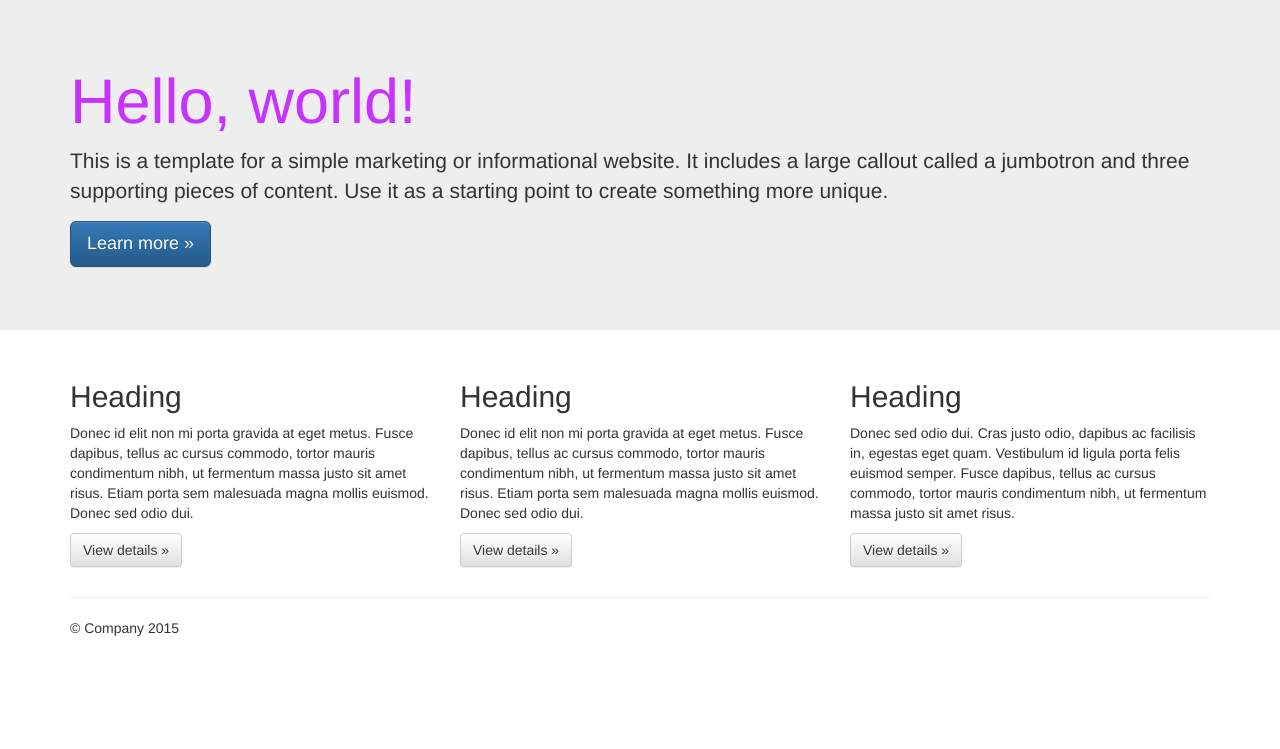
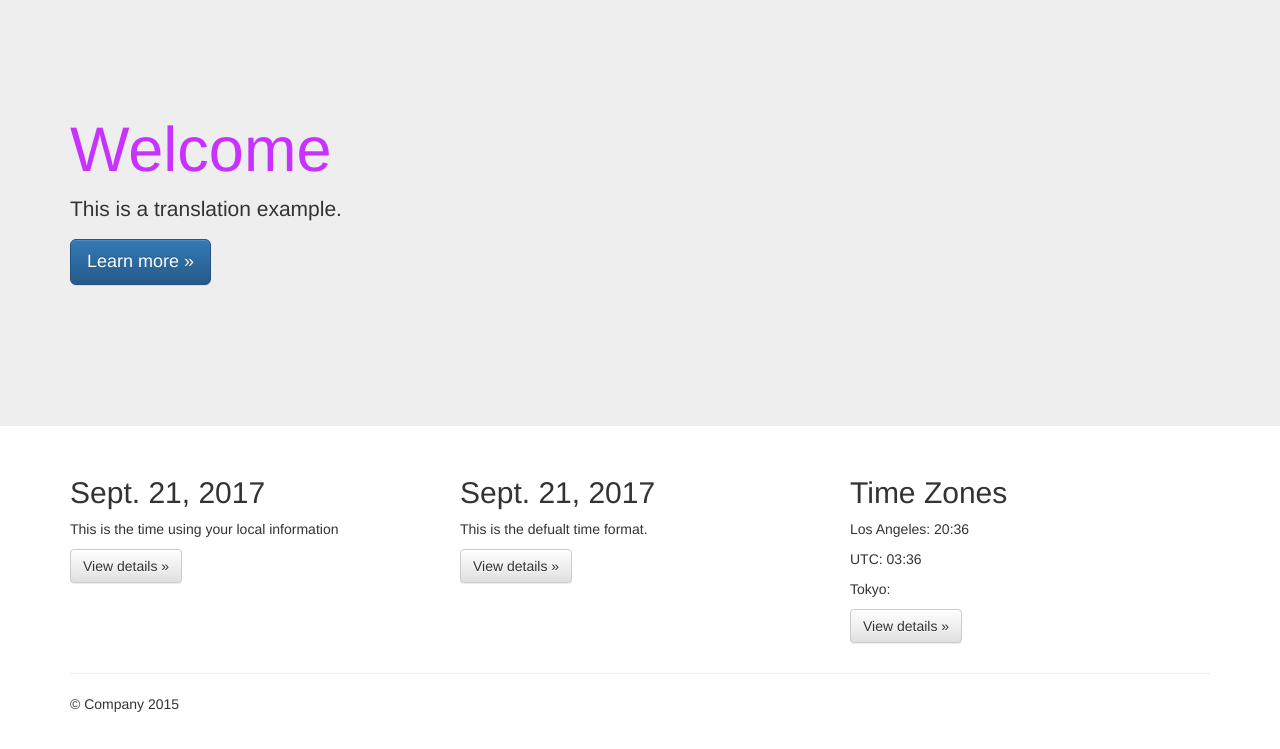
Before and after one commit to Teikane/anisongDB, a Django app: page / in a window 1280 px wide. Shown: the part 51-800 px from the top of the page. Run offline with Django 3.2, Linux system fonts and the light colour scheme; some libraries are stand-ins or nearby versions.

Commit message:
Translation and localization prototyped

```diff
--- a/anisongdb/templates/anisongdb/index.html
+++ b/anisongdb/templates/anisongdb/index.html
@@ -1,2 +1,43 @@
 {% extends "base.html" %}
+{% load i18n %}
+{% load l10n %}
+{% load tz %}
+
 {% block head_title %}AnisongDB{% endblock %}
+
+{% block content %}
+	<div class="jumbotron">
+    <div class="jumbotron">
+      <div class="container">
+        <h1>{% trans "Welcome" %}</h1>
+        <p>{% blocktrans %}This is a translation example.{% endblocktrans %}</p>
+        <p><a class="btn btn-primary btn-lg" role="button">Learn more &raquo;</a></p>
+      </div>
+    </div>
+  </div>
+
+  <div class="container">
+      <!-- Example row of columns -->
+      <div class="row">
+        <div class="col-md-4">
+          <h2 id="local-date">{{today}} </h2>
+          <p>This is the time using your local information</p>
+          <p><a class="btn btn-default" href="#" role="button">View details &raquo;</a></p>
+        </div>
+        <div class="col-md-4">
+          <h2 id="non-local-date" >{{today|unlocalize}} </h2>
+          <p>This is the defualt time format.</p>
+          <p><a class="btn btn-default" href="#" role="button">View details &raquo;</a></p>
+       </div>
+        <div class="col-md-4">
+          <h2>Time Zones</h2>
+          <p> Los Angeles: <span id="time-tz">{{now|time:"H:i"}}</span></p>
+          <p> UTC: <span id="time-utc">{{now|utc|time:"H:i"}}</span></p>
+          <p> Tokyo: <span id="time-ty">
+                        {{now|timezone:'Japan/Tokyo'|time:"H:i"}}</span></p>
+          <p><a class="btn btn-default" href="#" role="button">View details &raquo;</a></p>
+        </div>
+      </div>
+	</div>
+	<div class="container">
+{% endblock %}
--- a/anisongdb/templates/base.html
+++ b/anisongdb/templates/base.html
@@ -8,6 +8,8 @@
         <meta charset="utf-8">
         <meta http-equiv="X-UA-Compatible" content="IE=edge,chrome=1">
         <title>{% block head_title %}{% endblock %}</title>
+        <link rel="shortcut icon" href="{% static 'favicon.ico' %}"
+          type="image/x-icon">
         <meta name="description" content="">
         <meta name="viewport" content="width=device-width, initial-scale=1">
 
@@ -22,11 +24,15 @@
         <link rel="stylesheet" href="{% static 'css/main.css' %}">
 
         <script src="{% static 'js/vendor/modernizr-2.8.3-respond-1.4.2.min.js' %}"></script>
+    {% block head_css %}{% endblock %}
+    {% block head_javascript %}{% endblock %}
     </head>
+
     <body>
         <!--[if lt IE 8]>
             <p class="browserupgrade">You are using an <strong>outdated</strong> browser. Please <a href="http://browsehappy.com/">upgrade your browser</a> to improve your experience.</p>
         <![endif]-->
+    {% block navbar %}
     <nav class="navbar navbar-inverse navbar-fixed-top" role="navigation">
       <div class="container">
         <div class="navbar-header">
@@ -51,35 +57,10 @@
         </div><!--/.navbar-collapse -->
       </div>
     </nav>
+    {% endblock %}
 
     <!-- Main jumbotron for a primary marketing message or call to action -->
-    <div class="jumbotron">
-      <div class="container">
-        <h1>Hello, world!</h1>
-        <p>This is a template for a simple marketing or informational website. It includes a large callout called a jumbotron and three supporting pieces of content. Use it as a starting point to create something more unique.</p>
-        <p><a class="btn btn-primary btn-lg" href="#" role="button">Learn more &raquo;</a></p>
-      </div>
-    </div>
-
-    <div class="container">
-      <!-- Example row of columns -->
-      <div class="row">
-        <div class="col-md-4">
-          <h2>Heading</h2>
-          <p>Donec id elit non mi porta gravida at eget metus. Fusce dapibus, tellus ac cursus commodo, tortor mauris condimentum nibh, ut fermentum massa justo sit amet risus. Etiam porta sem malesuada magna mollis euismod. Donec sed odio dui. </p>
-          <p><a class="btn btn-default" href="#" role="button">View details &raquo;</a></p>
-        </div>
-        <div class="col-md-4">
-          <h2>Heading</h2>
-          <p>Donec id elit non mi porta gravida at eget metus. Fusce dapibus, tellus ac cursus commodo, tortor mauris condimentum nibh, ut fermentum massa justo sit amet risus. Etiam porta sem malesuada magna mollis euismod. Donec sed odio dui. </p>
-          <p><a class="btn btn-default" href="#" role="button">View details &raquo;</a></p>
-       </div>
-        <div class="col-md-4">
-          <h2>Heading</h2>
-          <p>Donec sed odio dui. Cras justo odio, dapibus ac facilisis in, egestas eget quam. Vestibulum id ligula porta felis euismod semper. Fusce dapibus, tellus ac cursus commodo, tortor mauris condimentum nibh, ut fermentum massa justo sit amet risus.</p>
-          <p><a class="btn btn-default" href="#" role="button">View details &raquo;</a></p>
-        </div>
-      </div>
+    {% block content %}{% endblock %}
 
       <hr>
 
@@ -91,7 +72,7 @@
 
         <script src="{% static 'js/vendor/bootstrap.min.js' %}"></script>
 
-        <script src="{ %static 'js/main.js' %}"></script>
+        <script src="{% static 'js/main.js' %}"></script>
 
         <!-- Google Analytics: change UA-XXXXX-X to be your site's ID. -->
         <script>
@@ -102,5 +83,6 @@
             r.parentNode.insertBefore(e,r)}(window,document,'script','ga'));
             ga('create','UA-XXXXX-X','auto');ga('send','pageview');
         </script>
+        {% block footer_javascript %}{% endblock %}
     </body>
 </html>
--- a/anisongdb/templates/robots.txt
+++ b/anisongdb/templates/robots.txt
@@ -1,5 +1,5 @@
 # www.robotstxt.org/
 
-# Allow crawling of all content
+# Allow crawling of all content. Add / to disallow to disable search eninge.
 User-agent: *
-Disallow:
+Disallow: /
--- a/anisongdb/test.py
+++ b/anisongdb/test.py
@@ -1,13 +1,16 @@
 # -*- coding: utf-8 -*-
 from django.test import TestCase
 from django.core.urlresolvers import reverse
+from django.utils.translation import activate
 
 class TestHomePage(TestCase):
 
 	def test_uses_index_template(self):
+		activate('en')
 		response = self.client.get(reverse("home"))
 		self.assertTemplateUsed(response, "anisongdb/index.html")
 
 	def test_uses_base_template(self):
+		activate('en')
 		response = self.client.get(reverse("home"))
 		self.assertTemplateUsed(response, "base.html")
--- a/anisongdb/urls.py
+++ b/anisongdb/urls.py
@@ -13,11 +13,19 @@
     1. Import the include() function: from django.conf.urls import url, include
     2. Add a URL to urlpatterns:  url(r'^blog/', include('blog.urls'))
 """
-from django.conf.urls import url
+from django.conf.urls import url, include
 from django.contrib import admin
-from .views import home
+from django.conf.urls .i18n import i18n_patterns
+from .views import home, home_files
 
 urlpatterns = [
     url(r'^admin/', admin.site.urls),
     url(r'^$', home, name='home'),
+    url(r'^(?P<filename>(robots.txt)|(humans.txt))$',
+    		home_files, name='home-files'),
 ]
+
+urlpatterns += i18n_patterns(
+	url(r'^$', home, name= 'home'),
+	url(r'^admin/', include(admin.site.urls)),
+)
--- a/anisongdb/views.py
+++ b/anisongdb/views.py
@@ -1,5 +1,11 @@
 # -*- coding: utf-8 -*-
 from django.shortcuts import render
+from django.utils.timezone import now
+import datetime
 
 def home(request):
-	return render(request, "anisongdb/index.html", {})
+	today = datetime.date.today()
+	return render(request, "anisongdb/index.html", {'today':today, 'now':now()})
+
+def home_files(request, filename):
+	return render(request, filename, {}, content_type="text/plain")
--- a/requirements/testing.txt
+++ b/requirements/testing.txt
@@ -1,2 +1,3 @@
 -r base.txt
 selenium==3.5.0
+coverage==4.4.1
```
Also changed, not shown: anisongdb/settings/base.py (+12 -1 lines), anisongdb/templates/humans.txt (+6 -2 lines), functional_tests/test_all_users.py (+37 -1 lines), anisongdb/locale/jp/LC_MESSAGES/django.po (added), 5 other files.
